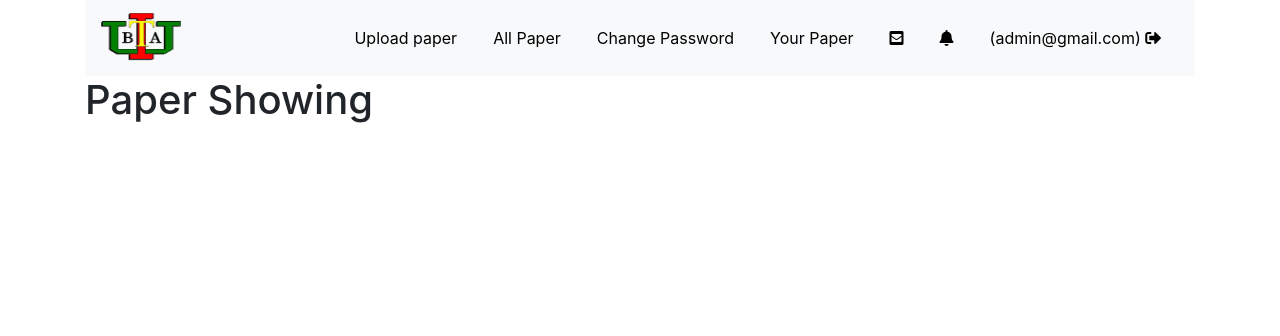
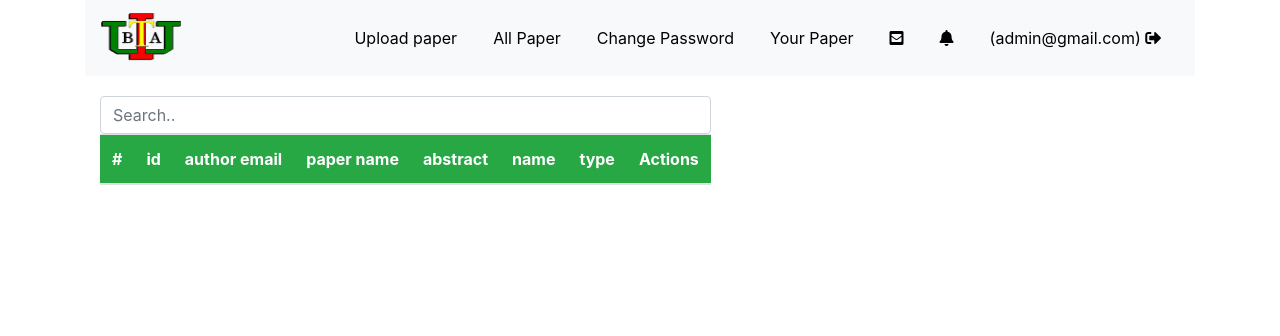
Before and after one commit to Nasim992/IUBAT_JOURNAL, a PHP site: page /author-paper-show.php in a window 1280 px wide. Shown: the top 336 px of the page. Run offline with PHP 8.4, Linux system fonts and the light colour scheme; a user stored in the database is signed in; tables that the repository leaves empty hold one stand-in row (values such as "Sample post"); lists and menus that the app fills with data are empty; some libraries are stand-ins or nearby versions.

Commit message:
file-download

```diff
--- a/php/author-paper-show.php
+++ b/php/author-paper-show.php
@@ -10,13 +10,30 @@ if(strlen($_SESSION['alogin'])=="")
     }
     else
     {
+        $authoremail = $_SESSION["email"];
+
 ?>
 <!DOCTYPE html>
 <html lang="en">
 <head>
     <meta charset="UTF-8">
     <meta name="viewport" content="width=device-width, initial-scale=1.0">
+    <link rel="stylesheet" href="../css/bootstrap.min.css">
+    <script src="../js/jquery-3.5.1.slim.min.js"></script>
+
     <title>Show Paper</title>
+
+        <script>
+        $(document).ready(function(){
+        $("#myInput").on("keyup", function() {
+            var value = $(this).val().toLowerCase();
+            $("#myTable tr").filter(function() {
+            $(this).toggle($(this).text().toLowerCase().indexOf(value) > -1)
+            });
+        });
+        });
+     </script>
+
 </head>
 <body>
 <div class="container">
@@ -28,8 +45,109 @@ if(strlen($_SESSION['alogin'])=="")
 
 <!-- Author showing header sections ends   -->
 
-    <h1>Paper Showing </h1>
-    </div>
+
+    <!-- Authors paper showing sections starts here  -->
+    <div class="content-container">
+
+<div class="main-page">
+    <div class="container-fluid">
+        <div class="row page-title-div">
+
+
+
+    <section class="section">
+        <div class="container-fluid">
+
+
+
+            <div class="row">
+                <div class="col-md-12">
+                                <div style="margin-top:20px;">
+                                <input id="myInput" class="form-control" type="text" placeholder="Search..">
+                               </div>
+
+
+                        <div class="panel-body p-20">
+
+<table class="table table-striped" id="myTable"  cellspacing="0" width="100%">
+    <thead>
+        <tr class='bg-success text-white'>
+            <th class="result-color1" scope="col">#</th>
+            <th class="result-color1">id</th>
+            <th class="result-color1">author email</th>
+            <th class="result-color1">paper name</th>
+            <th class="result-color1">abstract</th>
+            <th class="result-color1">name</th>
+            <th class="result-color1">type</th>
+            <th class="result-color1">Actions</th>
+        </tr>
+    </thead>
+
+    <tbody>
+<?php $sql = "SELECT paper.id,paper.authoremail,paper.papername,paper.abstract,paper.name,paper.type from paper WHERE authoremail='$authoremail' ";
+$query = $dbh->prepare($sql);
+$query->execute();
+$results=$query->fetchAll(PDO::FETCH_OBJ);
+$cnt=1;
+if($query->rowCount() > 0)
+{
+foreach($results as $result)
+{   ?>
+<tr>
+<td><?php echo htmlentities($cnt);?></td><td class="result-color1"><?php echo htmlentities($result->id);?></td>
+            <td ><?php echo htmlentities($result->authoremail);?></td>
+            <td ><?php echo htmlentities($result->papername);?></td>
+            <td ><?php echo htmlentities($result->abstract);?></td>
+            <td title="download">
+                <a href="paper-download.php?id=<?php echo htmlentities($result->id);?>"><?php echo htmlentities($result->name);?></a>
+                </td>
+            <td ><?php echo htmlentities($result->type);?></td>
+
+<td >
+<a href="edit_symptoms.php?stid=<?php echo htmlentities($result->id);?>"><i class="far fa-edit" title="Edit"></i></a>
+<a href="delete_symptoms.php?stid=<?php echo htmlentities($result->id);?>"onclick="return confirm('Are you sure you want to delete this item?');"><i class="fas fa-trash-alt" title="Delete"></i></a>
+
+</td>
+</tr>
+<?php $cnt=$cnt+1;}} ?>
+
+
+    </tbody>
+</table>
+
+
+<!-- /.col-md-12 -->
+</div>
+
+                    </div>
+                </div>
+                <!-- /.col-md-6 -->
+
+
+        </div>
+        <!-- /.container-fluid -->
+    </section>
+    <!-- /.section -->
+
+</div>
+<!-- /.main-page -->
+
+
+
+</div>
+<!-- /.content-container -->
+</div>
+<!-- /.content-wrapper -->
+
+    <!-- Authors paper showing sections ends here  -->
+
+</div>
+
+    <!-- Essential Js,jquery,section starts  -->
+    <script src="../js/bootstrap.min.js"></script>
+    <script src="../js/popper.min.js"></script>
+
+    <!-- Essential Js,Jquery  section ends  -->
 </body>
 </html>
 
```
Also changed, not shown: php/paper-download.php (added, +47 -0 lines), 1 other file.
